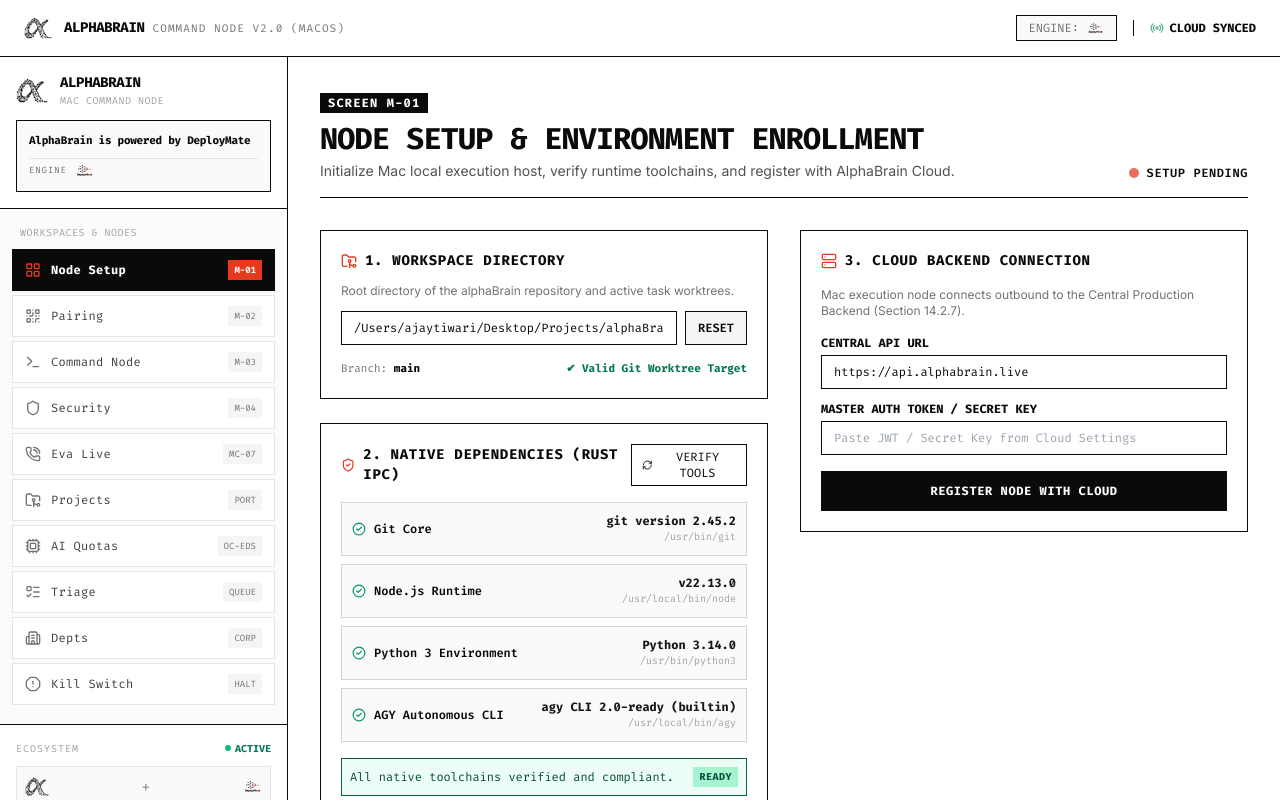
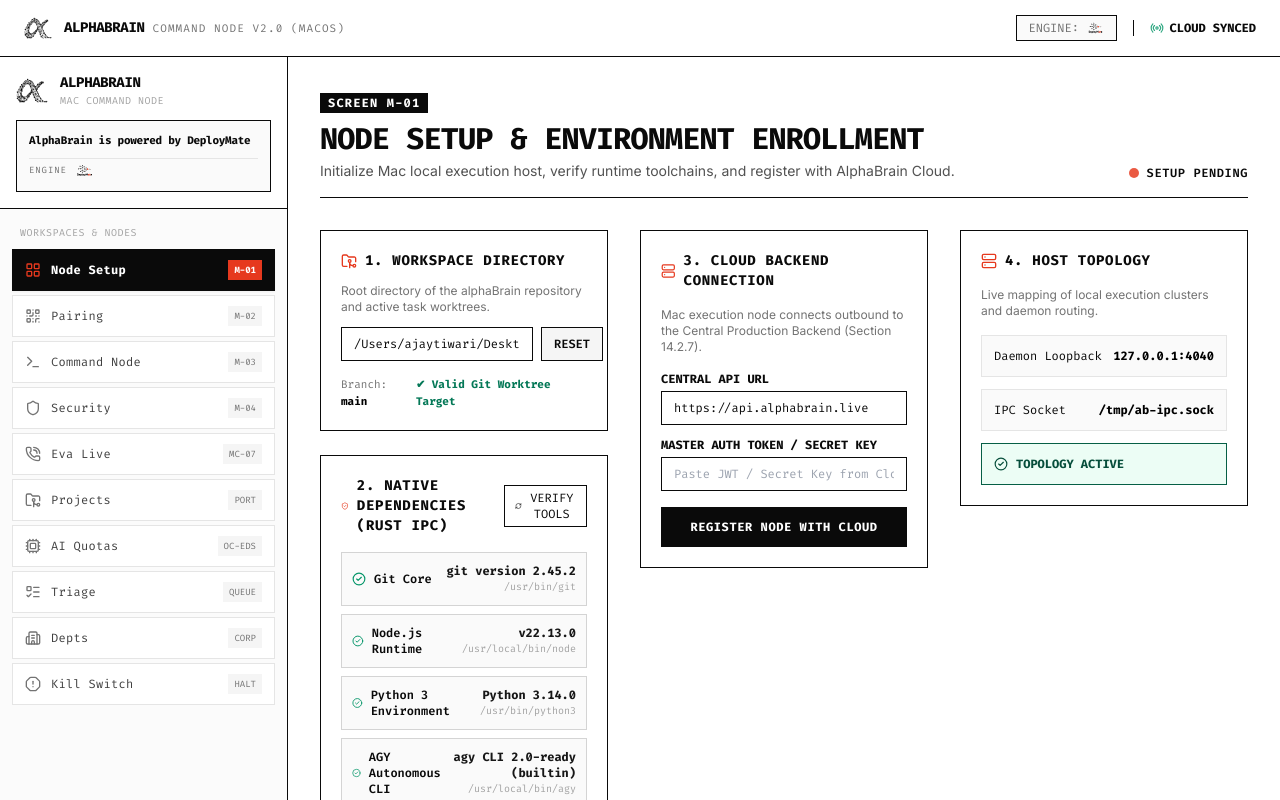
Before and after one commit to Ajtiwari26/alphaBrain, a React (Vite) app in the folder alphabrain_desktop/: page / in a window 1280 px wide. Shown: the top 800 px of the page. Built offline with nearby package versions, Linux system fonts and the light colour scheme.

Commit message:
feat(alphabrain_dogfood): Deliver macOS Desktop Widescreen Layouts for Screens M-01, M-02, M-03, M-04, App container and layout test suite
Task-ID: tsk_eva_9449f52da6e2
Provenance: cli_admit

```diff
--- a/alphabrain_desktop/src/App.tsx
+++ b/alphabrain_desktop/src/App.tsx
@@ -202,7 +202,7 @@
       <footer className="border-t border-[#0A0A0A] bg-neutral-50 py-2 px-6 font-mono text-[11px] text-neutral-600 flex justify-between items-center">
         <div className="flex items-center gap-4">
           <span>HOST: <strong className="text-black">Apple M4 Max (macOS 15)</strong></span>
-          <span>BRANCH: <strong className="text-[#E6391E]">alpha/tsk_eva_c1b1b4ca54ca</strong></span>
+          <span>BRANCH: <strong className="text-[#E6391E]">alpha/tsk_eva_9449f52da6e2</strong></span>
           <span>CORE: <strong className="text-black">Tauri 2.0 (Rust) + React 19</strong></span>
         </div>
         <div className="flex items-center gap-3">
--- a/alphabrain_desktop/src/screens/M01_NodeSetup.tsx
+++ b/alphabrain_desktop/src/screens/M01_NodeSetup.tsx
@@ -85,7 +85,7 @@
   };
 
   return (
-    <div className="p-8 max-w-6xl mx-auto space-y-8 bg-white text-[#0A0A0A] font-sans">
+    <div className="p-8 max-w-[1800px] w-full mx-auto space-y-8 bg-white text-[#0A0A0A] font-sans">
       {/* Header */}
       <div className="border-b border-[#0A0A0A] pb-4 flex justify-between items-end">
         <div>
@@ -118,7 +118,7 @@
         </div>
       )}
 
-      <div className="grid grid-cols-1 md:grid-cols-2 gap-8">
+      <div className="grid grid-cols-1 md:grid-cols-2 lg:grid-cols-3 gap-8">
         {/* Left Column: Directory & Toolchain */}
         <div className="space-y-6">
           {/* Workspace Path Section */}
@@ -216,10 +216,11 @@
 
             <div className="space-y-3">
               <div>
-                <label className="block text-xs font-mono font-bold uppercase mb-1">
+                <label htmlFor="backendUrl" className="block text-xs font-mono font-bold uppercase mb-1">
                   Central API URL
                 </label>
                 <input
+                  id="backendUrl"
                   type="text"
                   value={backendUrl}
                   onChange={(e) => setBackendUrl(e.target.value)}
@@ -228,10 +229,11 @@
               </div>
 
               <div>
-                <label className="block text-xs font-mono font-bold uppercase mb-1">
+                <label htmlFor="authToken" className="block text-xs font-mono font-bold uppercase mb-1">
                   Master Auth Token / Secret Key
                 </label>
                 <input
+                  id="authToken"
                   type="password"
                   placeholder="Paste JWT / Secret Key from Cloud Settings"
                   value={authToken}
@@ -292,6 +294,36 @@
             </div>
           )}
         </div>
+
+        {/* Right Column: Host Topology Dashboard */}
+        <div className="space-y-6">
+          <div className="border border-[#0A0A0A] p-5 space-y-4">
+            <div className="flex items-center gap-2">
+              <Server className="w-4 h-4 text-[#E6391E]" />
+              <h2 className="text-sm font-mono font-bold uppercase tracking-wider">
+                4. Host Topology
+              </h2>
+            </div>
+            <p className="text-xs text-neutral-500">
+              Live mapping of local execution clusters and daemon routing.
+            </p>
+            <div className="space-y-3 font-mono text-xs">
+              <div className="p-3 border border-neutral-200 bg-neutral-50 flex justify-between items-center">
+                <span>Daemon Loopback</span>
+                <span className="font-bold text-black">127.0.0.1:4040</span>
+              </div>
+              <div className="p-3 border border-neutral-200 bg-neutral-50 flex justify-between items-center">
+                <span>IPC Socket</span>
+                <span className="font-bold text-black">/tmp/ab-ipc.sock</span>
+              </div>
+              <div className="p-3 border border-emerald-800 bg-emerald-50 text-emerald-900 flex items-center gap-2 font-bold uppercase">
+                <CheckCircle2 className="w-3.5 h-3.5" />
+                <span>Topology Active</span>
+              </div>
+            </div>
+          </div>
+        </div>
+
       </div>
     </div>
   );
--- a/alphabrain_desktop/src/screens/M02_PairingStation.tsx
+++ b/alphabrain_desktop/src/screens/M02_PairingStation.tsx
@@ -91,7 +91,7 @@
   };
 
   return (
-    <div className="p-8 max-w-6xl mx-auto space-y-8 bg-white text-[#0A0A0A] font-sans">
+    <div className="p-8 max-w-[1800px] w-full mx-auto space-y-8 bg-white text-[#0A0A0A] font-sans panoramic-layout">
       {/* Header */}
       <div className="border-b border-[#0A0A0A] pb-4 flex justify-between items-end">
         <div>
--- a/alphabrain_desktop/src/screens/M03_CommandNode.tsx
+++ b/alphabrain_desktop/src/screens/M03_CommandNode.tsx
@@ -127,7 +127,7 @@
   };
 
   return (
-    <div className="p-8 max-w-6xl mx-auto space-y-8 bg-white text-[#0A0A0A] font-sans">
+    <div className="p-8 max-w-[1800px] w-full mx-auto space-y-8 bg-white text-[#0A0A0A] font-sans">
       {/* Header */}
       <div className="border-b border-[#0A0A0A] pb-4 flex justify-between items-end">
         <div>
@@ -160,7 +160,7 @@
       </div>
 
       {/* System Metrics Telemetry Bar */}
-      <div className="grid grid-cols-2 md:grid-cols-4 gap-4 font-mono text-xs">
+      <div className="grid grid-cols-2 md:grid-cols-4 xl:grid-cols-4 gap-4 font-mono text-xs">
         <div className="border border-[#0A0A0A] p-4 bg-neutral-50 space-y-1">
           <div className="flex items-center justify-between text-neutral-500">
             <span>CPU UTILIZATION</span>
@@ -316,7 +316,7 @@
           </div>
         </div>
 
-        <div className="bg-[#0A0A0A] p-4 h-64 overflow-y-auto font-mono text-xs space-y-1.5">
+        <div className="bg-[#0A0A0A] p-4 h-[500px] overflow-y-auto font-mono text-xs space-y-1.5">
           {logs.map((log) => (
             <div key={log.id} className="flex items-start gap-2">
               <span className="text-neutral-500 select-none text-[10px] pt-0.5">{log.timestamp}</span>
--- a/alphabrain_desktop/src/screens/M04_SecurityEnclave.tsx
+++ b/alphabrain_desktop/src/screens/M04_SecurityEnclave.tsx
@@ -74,7 +74,7 @@
   };
 
   return (
-    <div className="p-8 max-w-6xl mx-auto space-y-8 bg-white text-[#0A0A0A] font-sans">
+    <div className="p-8 max-w-[1800px] w-full mx-auto space-y-8 bg-white text-[#0A0A0A] font-sans">
       {/* Header */}
       <div className="border-b border-[#0A0A0A] pb-4 flex justify-between items-end">
         <div>
@@ -137,7 +137,7 @@
         </div>
       </div>
 
-      <div className="grid grid-cols-1 md:grid-cols-2 gap-8">
+      <div className="grid grid-cols-1 md:grid-cols-2 xl:grid-cols-3 gap-8">
         {/* Left Column: API Key Vault */}
         <div className="space-y-6">
           <div className="border border-[#0A0A0A] p-5 space-y-4">
@@ -181,8 +181,10 @@
               ))}
             </div>
           </div>
+        </div>
 
-          {/* Agent Permission Matrix */}
+        {/* Middle Column: Agent Permission Matrix */}
+        <div className="space-y-6">
           <div className="border border-[#0A0A0A] p-5 space-y-4">
             <div className="flex items-center gap-2">
               <AlertTriangle className="w-4 h-4 text-[#E6391E]" />
```
Also changed, not shown: 1 other file (tests, documents, lock files or other folders).
